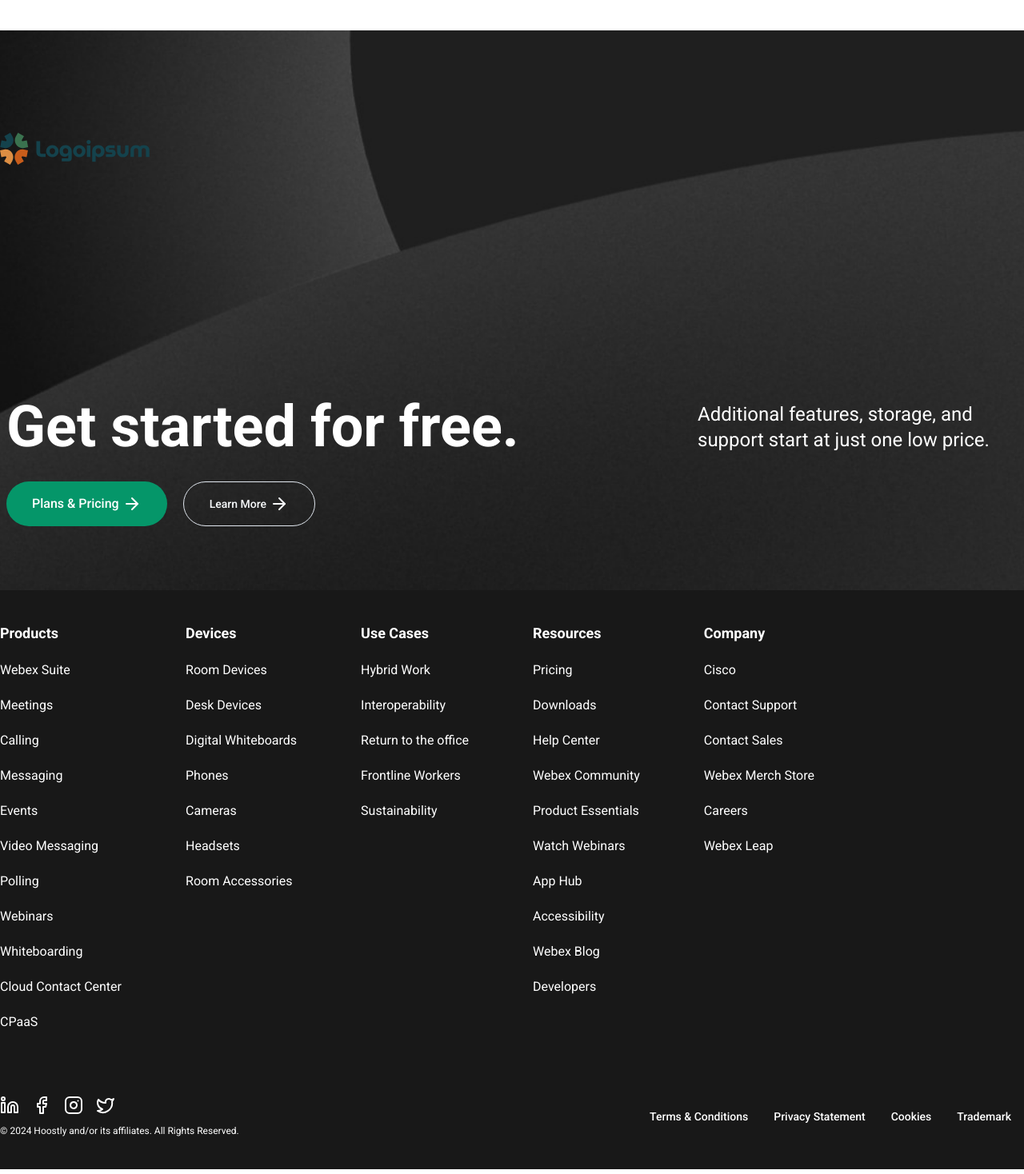
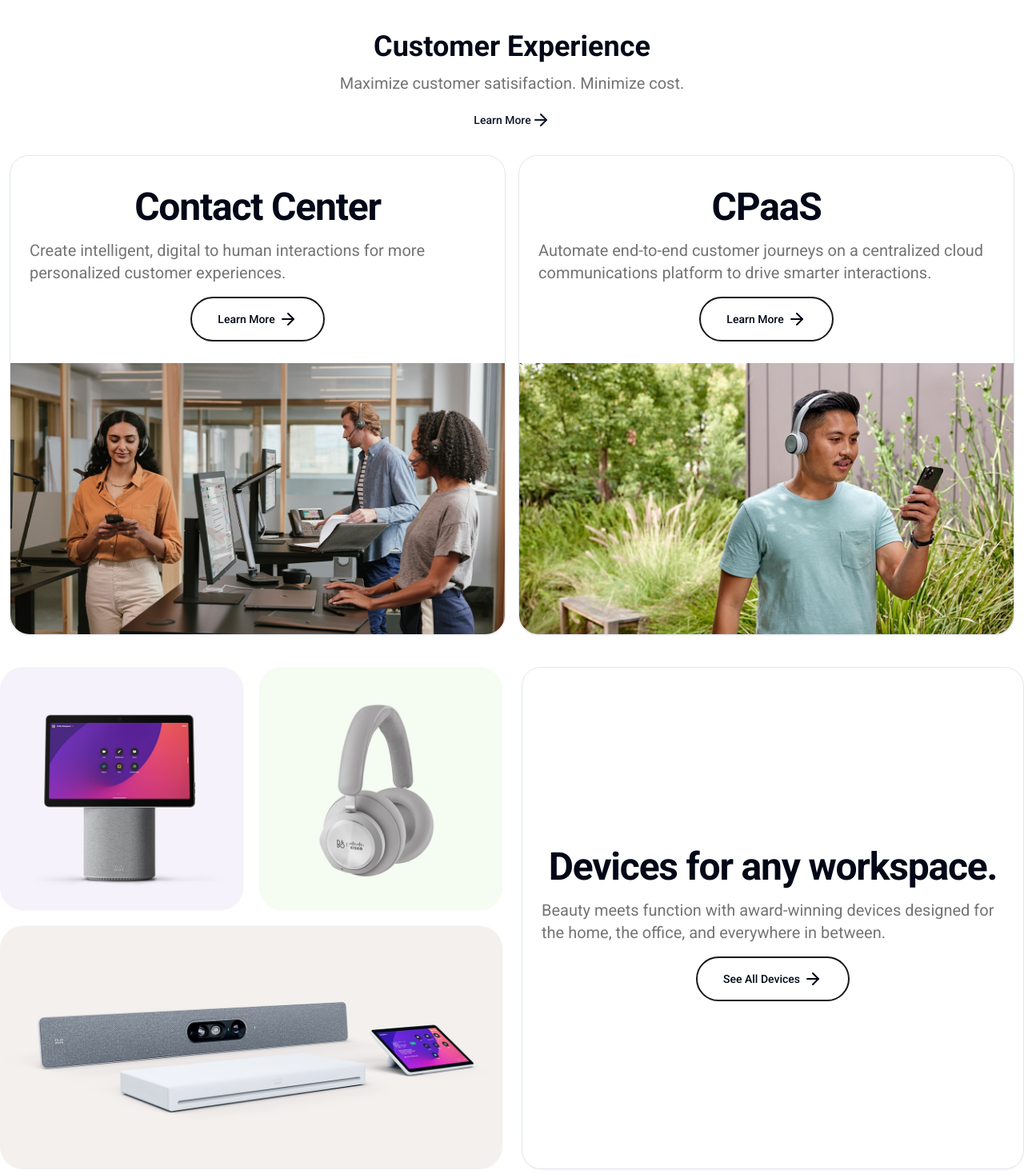
Before and after one commit to aagatsharma/webex, a React (Vite) app: page / in a window 1280 px wide. Shown: the part 1762-3230 px from the top of the page at 80% size. Built offline with nearby package versions, Linux system fonts and the light colour scheme.

Commit message:
customer experience home page

```diff
--- /dev/null
+++ b/src/components/home/CustomerExperience/CustomerDevice.tsx
@@ -0,0 +1,47 @@
+import devices from "@/assets/home/Devices.jpg";
+import { Button } from "@/components/ui/button";
+import {
+  Card,
+  CardContent,
+  CardDescription,
+  CardTitle,
+} from "@/components/ui/card";
+import { ArrowRight } from "lucide-react";
+
+const CustomerDevice = () => {
+  return (
+    <div className="max-w-7xl m-auto mt-10">
+      <div className="grid grid-cols-2 max-md:grid-cols-1 place-items-stretch gap-6">
+        <div className="relative h-full">
+          <img
+            src={devices}
+            alt="Devices"
+            className="object-cover w-full h-full"
+          />
+        </div>
+
+        <Card className="h-full max-sm:h-[500px] max-md:h-[550px] flex flex-col items-center justify-center gap-y-4 rounded-3xl">
+          <CardTitle className="text-5xl max-md:text-3xl pt-10 max-md:py-4">
+            Devices for any workspace.
+          </CardTitle>
+          <CardDescription className="text-xl text-black/60 px-6">
+            Beauty meets function with award-winning devices designed for the
+            home, the office, and everywhere in between.
+          </CardDescription>
+          <CardContent>
+            <Button
+              variant="outline"
+              className="border-2 border-black rounded-full h-14 hover:text-white hover:bg-black space-x-1 max-md:w-full"
+              size="lg"
+            >
+              <span>See All Devices</span>
+              <ArrowRight />
+            </Button>
+          </CardContent>
+        </Card>
+      </div>
+    </div>
+  );
+};
+
+export default CustomerDevice;
--- /dev/null
+++ b/src/components/home/CustomerExperience/CustomerExpCards.tsx
@@ -0,0 +1,64 @@
+import { Button } from "@/components/ui/button";
+import {
+  Card,
+  CardContent,
+  CardDescription,
+  CardTitle,
+} from "@/components/ui/card";
+import { ArrowRight } from "lucide-react";
+import contact from "@/assets/home/CC.jpg";
+import cpass from "@/assets/home/CPaaS.jpg";
+
+const CustomerExpCards = () => {
+  return (
+    <div className="grid grid-cols-2 my-6 mx-3 max-md:grid-cols-1 gap-4">
+      <Card className=" h-[600px] max-sm:h-[500px] max-md:h-[550px] flex flex-col items-center gap-y-4 relative rounded-3xl">
+        <CardTitle className="text-5xl max-md:text-3xl pt-10 max-md:py-4 ">
+          Contact Center
+        </CardTitle>
+        <CardDescription className="text-xl text-black/60 px-6">
+          Create intelligent, digital to human interactions for more
+          personalized customer experiences.
+        </CardDescription>
+        <CardContent>
+          <Button
+            variant="outline"
+            className="border-2 border-black rounded-full h-14 hover:text-white hover:bg-black space-x-1 max-md:w-full"
+            size="lg"
+          >
+            <span>Learn More</span>
+            <ArrowRight />
+          </Button>
+        </CardContent>
+        <div className="absolute bottom-0 w-full">
+          <img src={contact} alt="Contact" className=" rounded-b-3xl" />
+        </div>
+      </Card>
+
+      <Card className=" h-[600px] max-sm:h-[500px] max-md:h-[550px] flex flex-col items-center gap-y-4 relative rounded-3xl">
+        <CardTitle className="text-5xl max-md:text-3xl pt-10 max-md:py-4 ">
+          CPaaS
+        </CardTitle>
+        <CardDescription className="text-xl text-black/60 px-6">
+          Automate end-to-end customer journeys on a centralized cloud
+          communications platform to drive smarter interactions.
+        </CardDescription>
+        <CardContent>
+          <Button
+            variant="outline"
+            className="border-2 border-black rounded-full h-14 hover:text-white hover:bg-black space-x-1 max-md:w-full"
+            size="lg"
+          >
+            <span>Learn More</span>
+            <ArrowRight />
+          </Button>
+        </CardContent>
+        <div className="absolute bottom-0 w-full">
+          <img src={cpass} alt="Cpass" className=" rounded-b-3xl" />
+        </div>
+      </Card>
+    </div>
+  );
+};
+
+export default CustomerExpCards;
--- /dev/null
+++ b/src/components/home/HomeCustomerExperience.tsx
@@ -0,0 +1,32 @@
+import { ArrowRight } from "lucide-react";
+import { Button } from "../ui/button";
+import CustomerExpCards from "./CustomerExperience/CustomerExpCards";
+import CustomerDevice from "./CustomerExperience/CustomerDevice";
+
+const HomeCustomerExperience = () => {
+  return (
+    <div className="max-w-7xl m-auto my-10 max-md:px-2">
+      <div className="flex items-center flex-col gap-y-3 ">
+        <h1 className="text-4xl font-bold">Customer Experience</h1>
+        <h3 className="text-black/60 text-xl">
+          Maximize customer satisifaction. Minimize cost.
+        </h3>
+        <Button
+          variant="link"
+          className="border-b border-transparent hover:text-emerald-600  hover:border-emerald-600 space-x-2 "
+        >
+          Learn More
+          <ArrowRight />
+        </Button>
+      </div>
+      <div className="mt-3">
+        <CustomerExpCards />
+      </div>
+      <div>
+        <CustomerDevice />
+      </div>
+    </div>
+  );
+};
+
+export default HomeCustomerExperience;
--- a/src/components/ui/card.tsx
+++ b/src/components/ui/card.tsx
@@ -1,6 +1,6 @@
-import * as React from "react"
+import * as React from "react";
 
-import { cn } from "@/lib/utils"
+import { cn } from "@/lib/utils";
 
 const Card = React.forwardRef<
   HTMLDivElement,
@@ -14,8 +14,8 @@
     )}
     {...props}
   />
-))
-Card.displayName = "Card"
+));
+Card.displayName = "Card";
 
 const CardHeader = React.forwardRef<
   HTMLDivElement,
@@ -26,8 +26,8 @@
     className={cn("flex flex-col space-y-1.5 p-6", className)}
     {...props}
   />
-))
-CardHeader.displayName = "CardHeader"
+));
+CardHeader.displayName = "CardHeader";
 
 const CardTitle = React.forwardRef<
   HTMLParagraphElement,
@@ -41,8 +41,8 @@
     )}
     {...props}
   />
-))
-CardTitle.displayName = "CardTitle"
+));
+CardTitle.displayName = "CardTitle";
 
 const CardDescription = React.forwardRef<
   HTMLParagraphElement,
@@ -53,16 +53,16 @@
     className={cn("text-sm text-muted-foreground", className)}
     {...props}
   />
-))
-CardDescription.displayName = "CardDescription"
+));
+CardDescription.displayName = "CardDescription";
 
 const CardContent = React.forwardRef<
   HTMLDivElement,
   React.HTMLAttributes<HTMLDivElement>
 >(({ className, ...props }, ref) => (
   <div ref={ref} className={cn("p-6 pt-0", className)} {...props} />
-))
-CardContent.displayName = "CardContent"
+));
+CardContent.displayName = "CardContent";
 
 const CardFooter = React.forwardRef<
   HTMLDivElement,
@@ -73,7 +73,14 @@
     className={cn("flex items-center p-6 pt-0", className)}
     {...props}
   />
-))
-CardFooter.displayName = "CardFooter"
+));
+CardFooter.displayName = "CardFooter";
 
-export { Card, CardHeader, CardFooter, CardTitle, CardDescription, CardContent }
+export {
+  Card,
+  CardHeader,
+  CardFooter,
+  CardTitle,
+  CardDescription,
+  CardContent,
+};
--- a/src/pages/Home.tsx
+++ b/src/pages/Home.tsx
@@ -1,4 +1,5 @@
 import HomeAds from "@/components/home/HomeAds";
+import HomeCustomerExperience from "@/components/home/HomeCustomerExperience";
 import HomeImage from "@/components/home/HomeImage";
 import HomeReview from "@/components/home/HomeReview";
 import HomeTabs from "@/components/home/HomeTabs";
@@ -10,6 +11,7 @@
       <HomeReview />
       <HomeTabs />
       <HomeAds />
+      <HomeCustomerExperience />
     </div>
   );
 };
```
